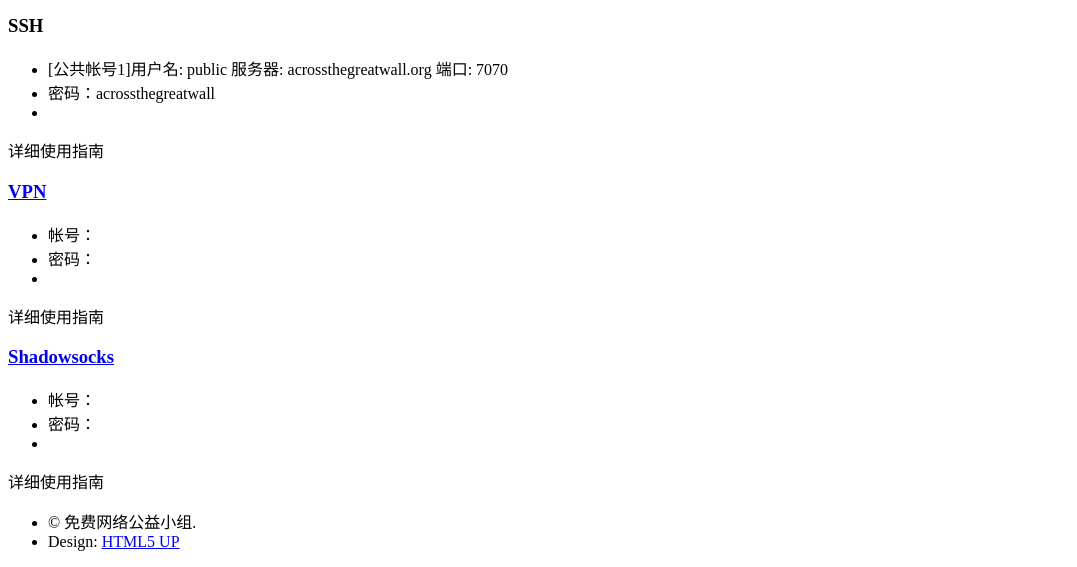
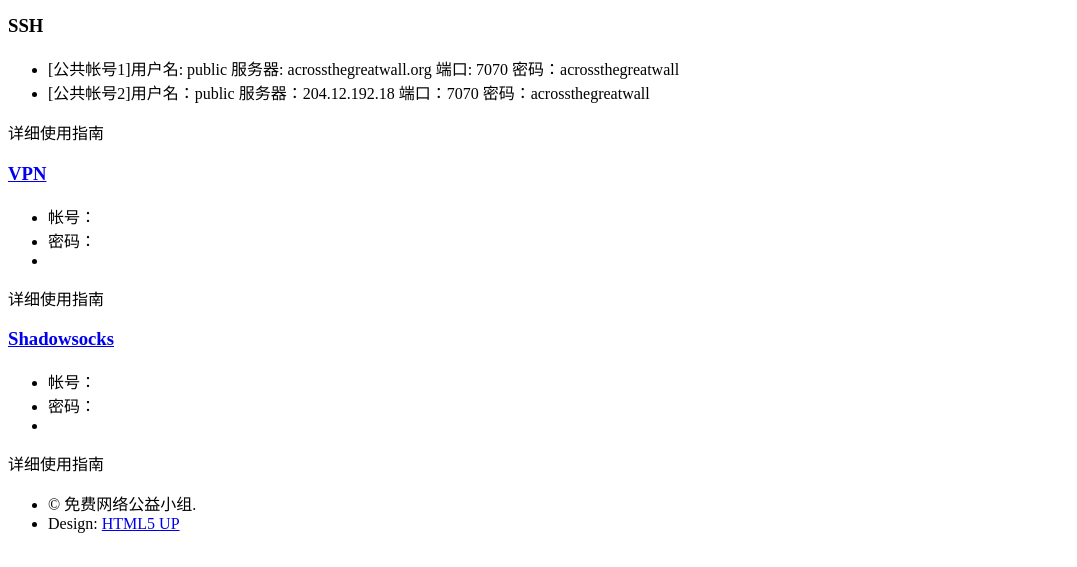
Before and after one commit to xdodx00/acrossthegreatwall, a plain HTML site: page account.html in a window 1280 px wide. Shown: the part 254-821 px from the top of the page, without its empty margins (0-1077 px from the left). Drawn offline with Linux system fonts and the light colour scheme; a script that the page names is missing.

Commit message:
update account and delete pictures no used

```diff
--- a/account.html
+++ b/account.html
@@ -72,8 +72,10 @@
 							</header>
 							<p>
                             <ul>
-                                <li>[公共帐号1]用户名: public 服务器: acrossthegreatwall.org 端口: 7070</li>
-                                    <li>密码：acrossthegreatwall<li>
+                                <li>[公共帐号1]用户名: public 服务器:
+acrossthegreatwall.org 端口: 7070 密码：acrossthegreatwall</li>
+				<li>[公共帐号2]用户名：public 服务器：204.12.192.18
+				端口：7070 密码：acrossthegreatwall</li>
                             </ul>
                             详细使用指南
 							</p>
```
Also changed, not shown: images/pic01.jpg (deleted), images/pic02.jpg (deleted), images/pic03.jpg (deleted), images/pic04.jpg (deleted), images/pic05.jpg (deleted), images/pic06.jpg (deleted), images/pic07.jpg (deleted), images/pic08.jpg (deleted), images/pic09.jpg (deleted), images/pic10.jpg (deleted), images/pic11.jpg (deleted), images/pic12.jpg (deleted), images/pic13.jpg (deleted), images/pic14.jpg (deleted), 1 more files, 2 other files.
